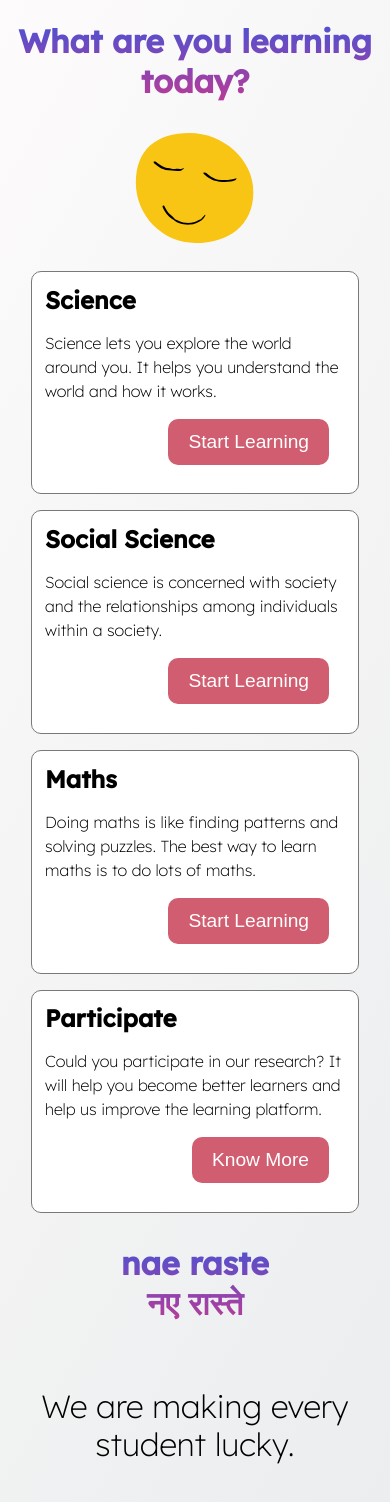
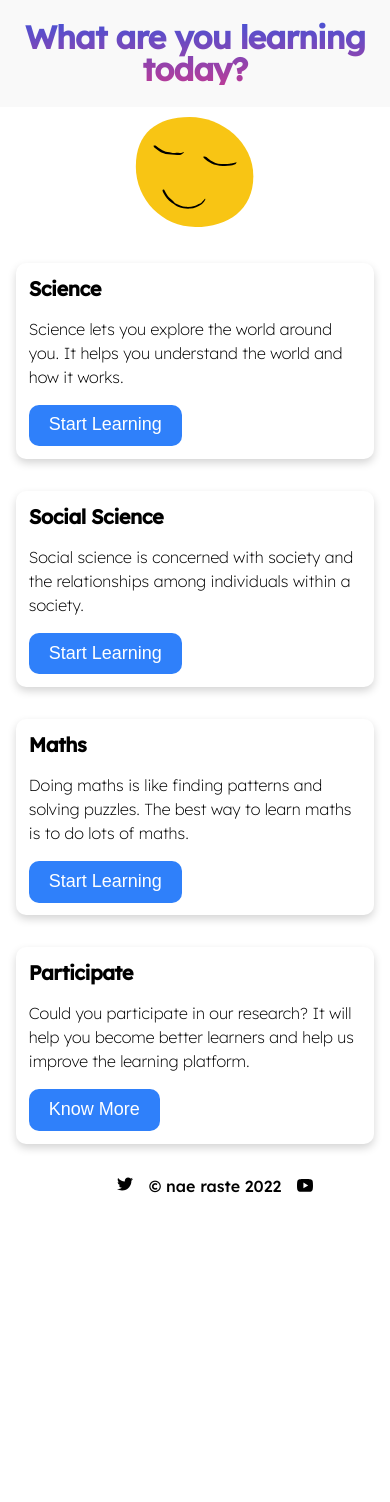
Before and after one commit to Ujju09/naeraste-begin, a Next.js app: page / in a window 390 px wide. Shown: the top 1502 px of the page. After the commit the page ends 1212 px from the top, so only its background shows below. Built offline with nearby package versions, Linux system fonts and the light colour scheme; no server answers.

Commit message:
design changes

```diff
--- a/components/card.js
+++ b/components/card.js
@@ -10,7 +10,7 @@ export default function Card(props) {
       <div
         style={{
           display: "flex",
-          justifyContent: "end",
+          justifyContent: "start",
         }}
       >
         <Link href={props.url}>
--- a/components/start.js
+++ b/components/start.js
@@ -3,6 +3,7 @@
 import styles from "../styles/Home.module.css";
 import Link from "next/link";
 import Card from "./card";
+import Script from "next/script";
 
 import Image from "next/image";
 export default function Newsletter() {
@@ -18,8 +19,8 @@ export default function Newsletter() {
     <div className={styles.main}>
       <div className={styles.community}>
         <h1 className={styles.textGradient}>What are you learning today?</h1>
-        <Image src="/ltoday.svg" width={140} height={140} alt="Smiling Sun" />
       </div>
+      <Image src="/ltoday.svg" width={140} height={140} alt="Smiling Sun" />
       <div
         style={{
           color: "black",
@@ -52,14 +53,44 @@ export default function Newsletter() {
           />
         </div>
       </div>
-      <div className={styles.community}>
-        <h1 className={styles.textGradient}>
-          {" "}
-          nae raste <br />
-          नए रास्ते
-        </h1>
-        <h4 className={styles.title}>We are making every student lucky.</h4>
-      </div>
+
+      <footer className={styles.footer}>
+        <div className={styles.footerdiv}>
+          <ul>
+            <li>
+              <a href="https://twitter.com/naeraste">
+                <svg
+                  xmlns="http://www.w3.org/2000/svg"
+                  width="16"
+                  height="16"
+                  viewBox="0 0 512 417"
+                  className="handle"
+                >
+                  <path d="M459.37 104.22c.32 4.54.32 9.1.32 13.64 0 138.72-105.58 298.56-298.55 298.56-59.45 0-114.68-17.22-161.14-47.1 8.45.97 16.57 1.3 25.34 1.3 49.05 0 94.21-16.58 130.27-44.84A105.12 105.12 0 0 1 57.51 253a132.7 132.7 0 0 0 19.81 1.62c9.42 0 18.84-1.3 27.61-3.57A104.95 104.95 0 0 1 20.8 148.07v-1.3a105.68 105.68 0 0 0 47.43 13.32A104.86 104.86 0 0 1 21.44 72.7c0-19.49 5.2-37.36 14.3-52.95a298.27 298.27 0 0 0 216.36 109.8c-1.62-7.8-2.6-15.91-2.6-24.03C249.5 47.69 296.28.58 354.44.58c30.2 0 57.5 12.67 76.67 33.14a206.6 206.6 0 0 0 66.6-25.34 104.65 104.65 0 0 1-46.14 57.83c21.12-2.28 41.59-8.13 60.43-16.25a225.57 225.57 0 0 1-52.63 54.26z"></path>
+                </svg>
+              </a>
+            </li>
+            <li>© nae raste {new Date().getFullYear()}</li>
+            <li>
+              <a href="https://m.youtube.com/channel/UCGypumUZB0u4Q7Rno87DpZw/featured">
+                <svg
+                  xmlns="http://www.w3.org/2000/svg"
+                  width="16"
+                  height="13"
+                  className="handle"
+                >
+                  <path d="M15.6 2c.4 1.4.4 4.4.4 4.4s0 3-.4 4.4c-.2.8-.8 1.4-1.5 1.6-1.4.4-6.1.4-6.1.4s-4.7 0-6-.4c-.8-.2-1.4-.8-1.6-1.6C0 9.4 0 6.4 0 6.4S0 3.4.4 2C.6 1.2 1.2.6 1.9.4 3.3 0 8 0 8 0s4.7 0 6 .4c.8.2 1.4.8 1.6 1.6zM6.4 9.2l4.8-2.8-4.8-2.8v5.6z"></path>
+                </svg>
+              </a>
+            </li>
+          </ul>
+        </div>
+        <Script
+          async
+          data-uid="b3ea752d78"
+          src="https://artisanal-producer-6695.ck.page/b3ea752d78/index.js"
+        ></Script>
+      </footer>
     </div>
   );
 }
--- a/styles/Home.module.css
+++ b/styles/Home.module.css
@@ -11,126 +11,48 @@
   justify-content: flex-start;
   align-items: center;
   font-family: 'Lexend', monospace;
-  background-image: linear-gradient(120deg, #fdfbfb 0%, #ebedee 100%);
-}
-
-.mainDiksha {
-  height: 100%;
-  padding: 0rem 0;
-  flex: 1;
-  display: flex;
-  flex-direction: column;
-  justify-content: flex-start;
-  align-items: center;
-  font-family: 'Lexend', monospace;
-  background-image: linear-gradient(120deg, #fdfbfb 0%, #ebedee 100%);
+  background-color: white;
 }
 
 
 
 
-.question{
-  font-size: 1.2rem;
-  font-weight: medium;
-  color: rgb(78, 75, 75);
-  text-align: start;
-  margin-bottom: 1rem;
-  border-radius: 10px;
-  padding: 1rem;
-  border: #B8BCC1 solid 1px;
-}
-
-.answer{
-  font-size: 1.2rem;
-  font-weight: 300;
-  color: black;
-  text-align: start;
-  margin: 1rem;
-  border-radius: 10px;
-  padding: 1rem;
-  border: #B8BCC1 solid 1px;
-  font-family: 'Lexend', monospace;
-}
-
-.answerChosen{
-  font-size: 1.2rem;
-  font-weight: 300;
-  text-align: start;
-font-weight: 400;
-  border-radius: 10px;
-  color: #0070f3;
-  border-color: #0070f3;
-  font-family: 'Lexend', monospace;
-}
 
 
 
-.questionCard{
-  width: 65%;
-  height: 100%;
 
 
-  align-items: left;
-  background-color: white;
-  border-radius: 10px;
-  padding: 1rem;
-  border: #B8BCC1 solid 1px;
-  margin-bottom: 1rem;
-}
 
 
-.answer:hover,
-.answer:focus,
-.answer:active {
-  color: #0070f3;
-  border-color: #0070f3;
-  cursor: pointer;
-}
+
+
+
+
 
 
 .community{
   display: flex;
   flex-direction: column;
+  width: 100%;
+  display: block;
   justify-content: center;
   align-items: center;
-  background-color: transparent;
+  background-color: #f9f9f9;
   padding: 0rem 0;
   font-family: 'Lexend', monospace;
 }
 
 
 
-.title a {
-  color: #0070f3;
-  text-decoration: none;
-}
 
-.title a:hover,
-.title a:focus,
-.title a:active {
-  text-decoration: underline;
-}
 
-.title {
 
-  line-height: 1.2;
-  font-size: 2rem;
 
-  width: 90%;
-
-  color: black;
-  font-weight: 300;
-}
-
-.title,
-.description {
-  text-align: center;
-
-}
 
 
 
 .description {
+  text-align: center;
   margin: 1rem 0;
   line-height: 1.5;
   font-size: 1.5rem;
@@ -148,17 +70,18 @@ font-weight: 400;
 }
 
 .card {
-  margin: 0.5rem;
+  margin: 1rem;
   padding: 0.8rem;
   text-align: left;
   color: inherit;
+  box-shadow:  #d5d5d5 0px 4px 8px 0px;
+  background-blend-mode: soft-light;
   background-color: rgb(255, 255, 255);
   text-decoration: none;
-  border: 1px solid #7b7878;
+
   border-radius: 10px;
   transition: color 0.15s ease, border-color 0.15s ease;
-  /* max-width: 300px; */
-  width: 300px;
+  max-width: 28.25rem;
 }
 
 .textGradient{
@@ -167,25 +90,19 @@ font-weight: 400;
   background-clip: text;
   -webkit-text-fill-color: transparent;
   text-align: center;
-
-}
-
-.iframe{
-  width: 100%;
-  height: 500px;
-
-  border-radius: 10px;
-
-  margin-top: 1rem;
-  margin-bottom: 1rem;
+  line-height: 1;
+  letter-spacing: -0.02em;
 
 }
 
 
 
+
+
 .card h2 {
   margin: 0 0 1rem 0;
-  font-size: 1.5rem;
+  font-size: 1.25rem;
+  letter-spacing: -.025em;
 }
 
 .card p {
@@ -206,43 +123,8 @@ font-weight: 400;
     flex-direction: column;
 
   }
-  .iframe{
-    width: 100%;
-    height: 200px;
-  }
-  .gridcal{
-    width: 100%;
-    display: grid;
-    grid-template-columns: repeat(3, 1fr);
-  }
-  .questionCard{
-    width: 100%;
-    height: 100%;
-    margin-left: 10%;
-    margin-right: 10%;
-  }
-  .question{
-    font-size: 1rem;
-    font-weight: medium;
-    color: rgb(78, 75, 75);
-    text-align: start;
-    margin-bottom: 0.5rem;
-    border-radius: 10px;
-    padding: 0.5em;
-    border: #B8BCC1 solid 1px;
-    font-family:  monospace;
-  }
-  .answer{
-    font-size: 0.9rem;
-    font-weight: 300;
-    color: black;
-    text-align: start;
-    margin: 0.5rem;
-    border-radius: 10px;
-    padding: 0.5rem;
-    border: #B8BCC1 solid 1px;
-    font-family: 'Lexend', monospace;
-  }
+
+
 }
 
 .submitButton{
@@ -278,30 +160,23 @@ font-weight: 400;
   font-family: 'Lexend', monospace;
 }
 
-.correctAnswer{
 
-  border: none;
-  color: rgb(57, 191, 97);
-  padding: 10px 16px;
-
-  text-decoration: none;
-  display: inline-block;
-
-  font-family:  monospace;
-}
 
 
 .button{
-  background-color:#D05E70;
-  border-radius: 10px;
-  color: white;
-  padding: 0.75rem 1.25rem;
-  font-size: 1.2rem;
-
+  color: rgb(255, 255, 255);
+  margin-top: 1rem;
+  border-radius: 0.625rem;
+  padding: 0.675rem 1.25rem 0.8rem;
+  font-size: 1.125rem;
   font-weight: 500;
-  border: none;
+  line-height: 1;
+  border: 0rem;
   cursor: pointer;
-  margin: 1rem;
+  user-select: none;
+  transition: transform 200ms ease 0s, background 200ms ease 0s;
+  text-align: center;
+  background: #2F80FA;
 }
 
 .button:hover,
@@ -309,12 +184,31 @@ font-weight: 400;
 .button:active {
   background-color: #2451b8;
 }
+.footer{
+  grid-template-columns: 1fr;
+  font-family: 'Lexend', monospace;
+  padding: 0rem 2.25rem;
+
+}
 
 
-.input{
-  border-radius: 40px;
-  border: none;
-  width: 80%;
-  padding: 1rem;
-  font-size: 1.2rem;
+
+.footerdiv{
+  display: flex;
+  flex-direction: row;
+  justify-content: center;
+  align-items: center;
+  margin: auto;
+  /* width: 90%; */
 }
+
+.footer ul{
+  text-decoration: none;
+  list-style: none;
+  display: flex;
+  flex-direction: row;
+}
+
+.footer li{
+  margin: 0rem 0.5rem;
+}
```
Also changed, not shown: components/questions.js (deleted, +0 -85 lines).
